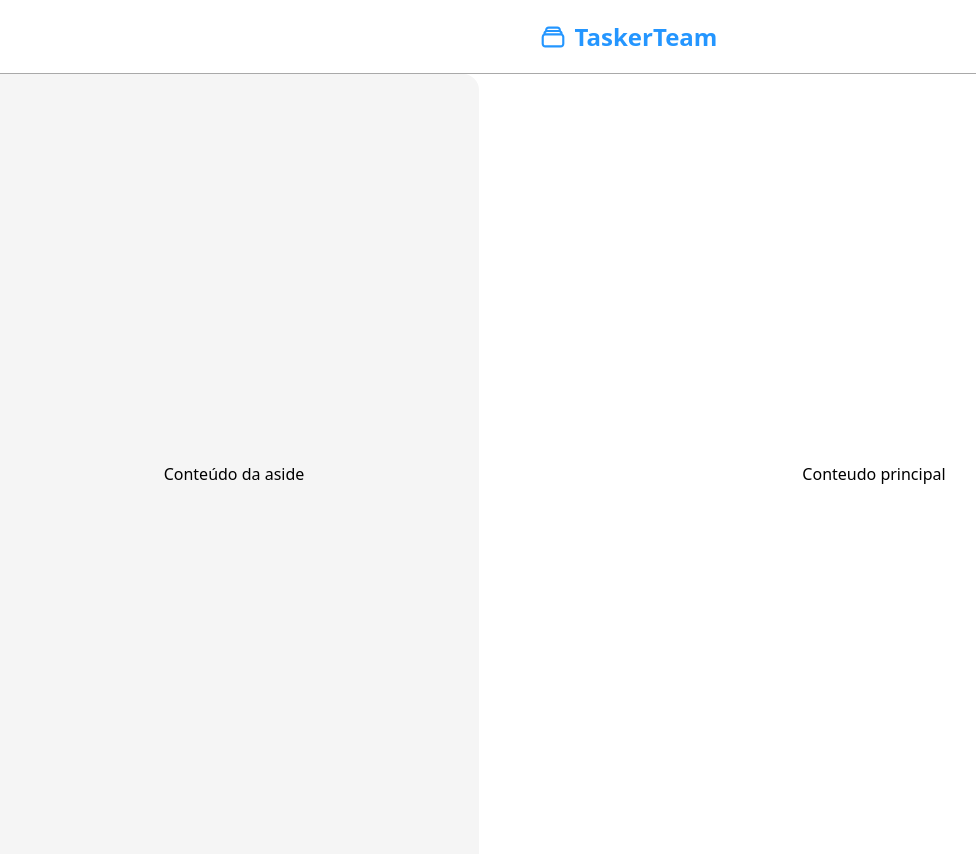
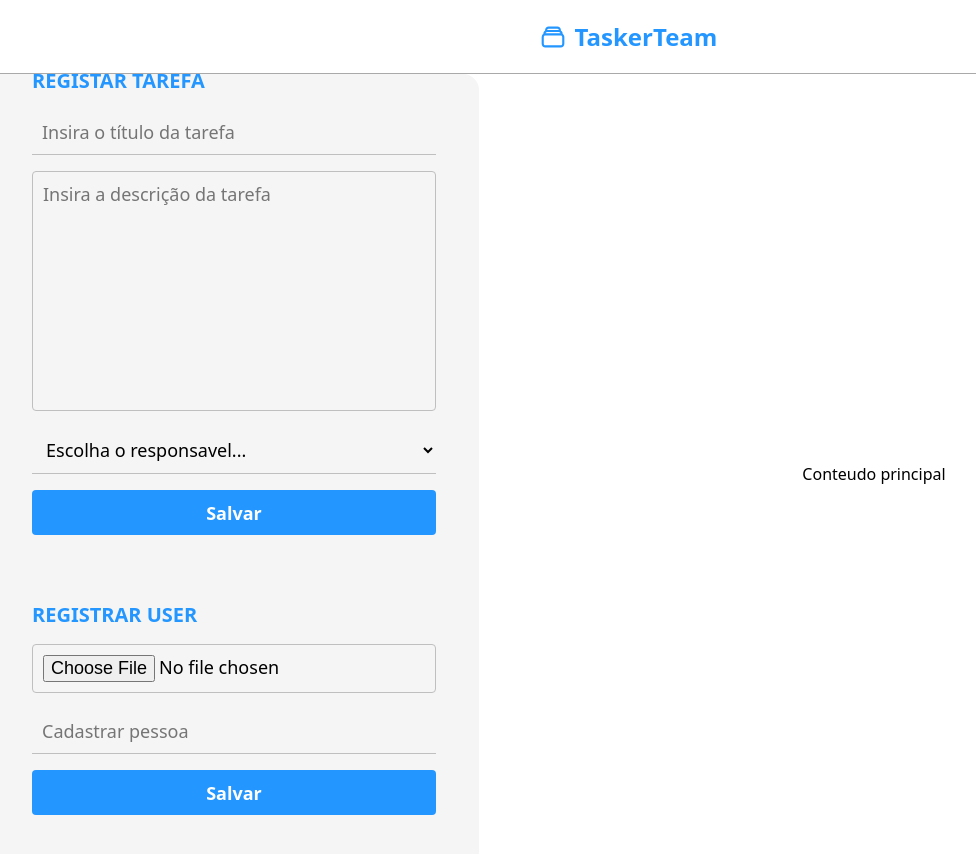
Before and after one commit to TaskerTeam/tasker-team-frontend, a React (Vite) app: page / in a window 1280 px wide. Shown: the top 854 px of the page, without its empty margins (11-987 px from the left). Built offline with nearby package versions, Linux system fonts and the light colour scheme.

Commit message:
✨  AsideForm criada

```diff
--- a/src/components/AsideForm/index.tsx
+++ b/src/components/AsideForm/index.tsx
@@ -1,3 +1,117 @@
+import styled from "styled-components";
+
 export default function AsideForm() {
-    return <span>Conteúdo da aside</span>
+    return (
+        <DivTemplate>
+            <FormContainer>
+                <h2 className="title">Registar Tarefa</h2>
+
+                <input className="taskTitle" type="text" id="taskTitle" name="taskTitle" placeholder="Insira o título da tarefa" required/>
+
+
+                <textarea className="taskDescription" id="taskDescription" name="taskDescription" placeholder="Insira a descrição da tarefa" required></textarea>
+
+                <select className="taskResponsible" id="taskResponsible" name="taskResponsible" required>
+                    <option value="">Escolha o responsavel...</option>
+                    <option value="responsavel1">Responsável 1</option>
+                    <option value="responsavel2">Responsável 2</option>
+                    <option value="responsavel3">Responsável 3</option>
+                </select>
+
+                <button className="salvedata" type="submit">Salvar</button>
+            </FormContainer>
+
+            <FormContainer>
+                <h2 className="title">Registrar user</h2>
+                <input className="file" type="file" id="fileInput" name="fileInput">
+
+                </input>
+                <input className="createUser" type="text" id="createUser" name="createUser" placeholder="Cadastrar pessoa" required/>
+                <button className="salvedata" type="submit">Salvar</button>
+            </FormContainer>
+        </DivTemplate>
+    );
 }
+
+
+const DivTemplate = styled.div`
+    width: 100%;
+    padding: 0 43px;
+`;
+
+
+
+const FormContainer = styled.form`
+    width: 100%;
+    display: flex;
+    flex-direction: column;
+    padding-bottom: 50px;
+
+    .title {
+        color: #2496FF;
+        font-size: 20px;
+        margin-bottom: 16px;
+        font-weight: 600;
+        text-transform: uppercase;
+
+        &::after {
+
+        }
+    }
+
+    .createUser,
+    .taskTitle {
+        width: 100%;
+        font-size: 18px;
+        padding: 10px;
+        outline: none;
+        border: none;
+        border-bottom: 1px solid #BFBFBF;
+        margin-bottom: 16px;
+        background-color: transparent;
+
+    }
+
+    .taskDescription {
+        min-height: 30vh;
+        outline: none;
+        border: 1px solid #BFBFBF;
+        border-radius: 4px;
+        resize: none;
+        padding: 10px;
+        color: black;
+        font-size: 18px;
+        background-color: transparent;
+        margin-bottom: 16px;
+    }
+
+    .taskResponsible {
+        font-size: 18px;
+        padding: 10px;
+        outline: none;
+        border: none;
+        border-bottom: 1px solid #BFBFBF;
+        margin-bottom: 16px;
+        background-color: transparent;
+        color: black;
+    }
+
+    .salvedata {
+        min-height: 45px;
+        background-color: #2496FF;
+        color: white;
+        border: none;
+        border-radius: 4px;
+        font-size: 18px;
+        font-weight: 600;
+        margin-bottom: 16px;
+    }
+
+    .file{
+        border: 1px solid #BFBFBF;
+        padding: 10px;
+        border-radius: 4px;
+        font-size: 18px;
+        margin-bottom: 16px;
+    }
+`;
```
Also changed, not shown: 2 other files (tests, documents, lock files or other folders).
